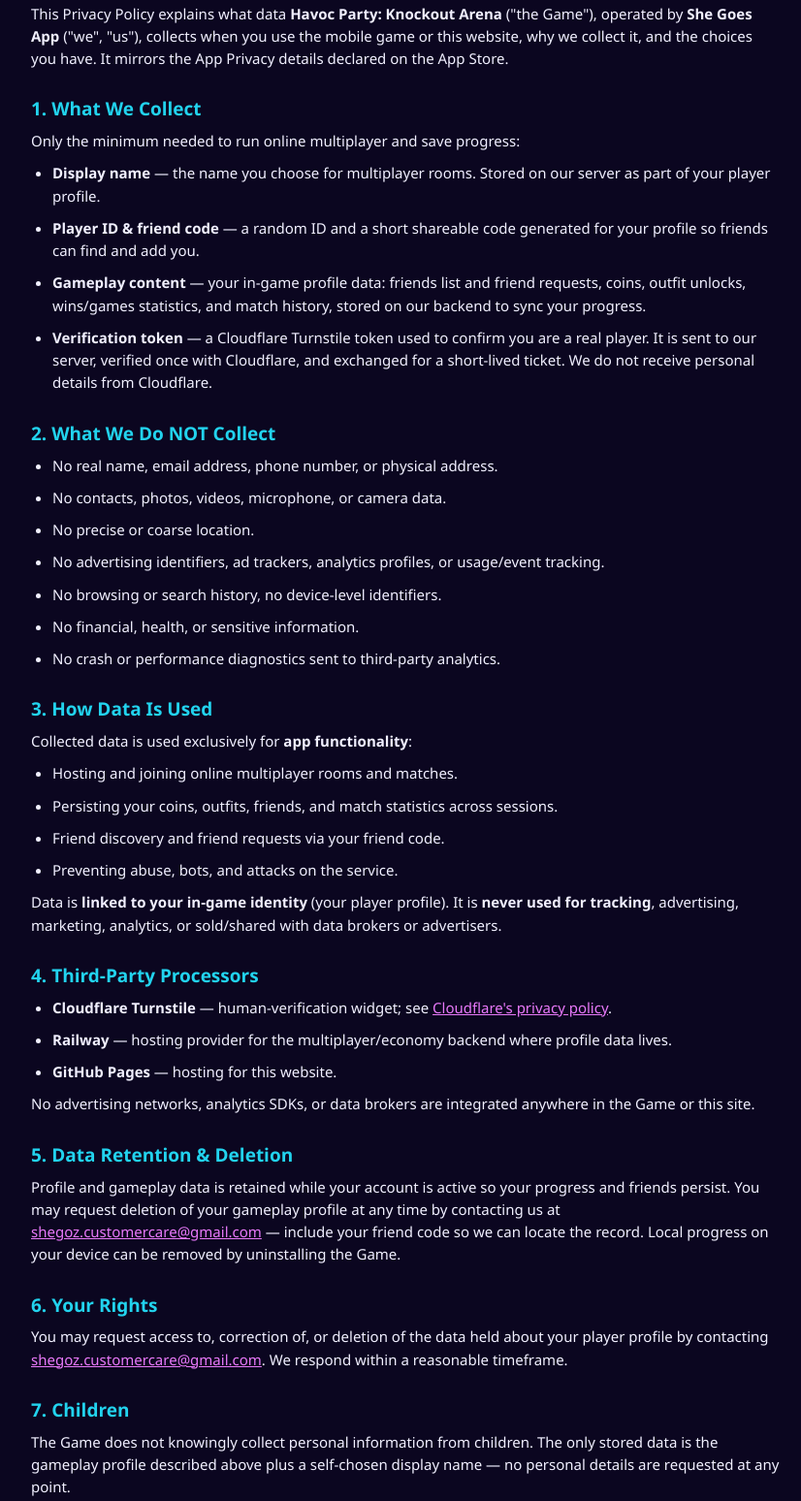
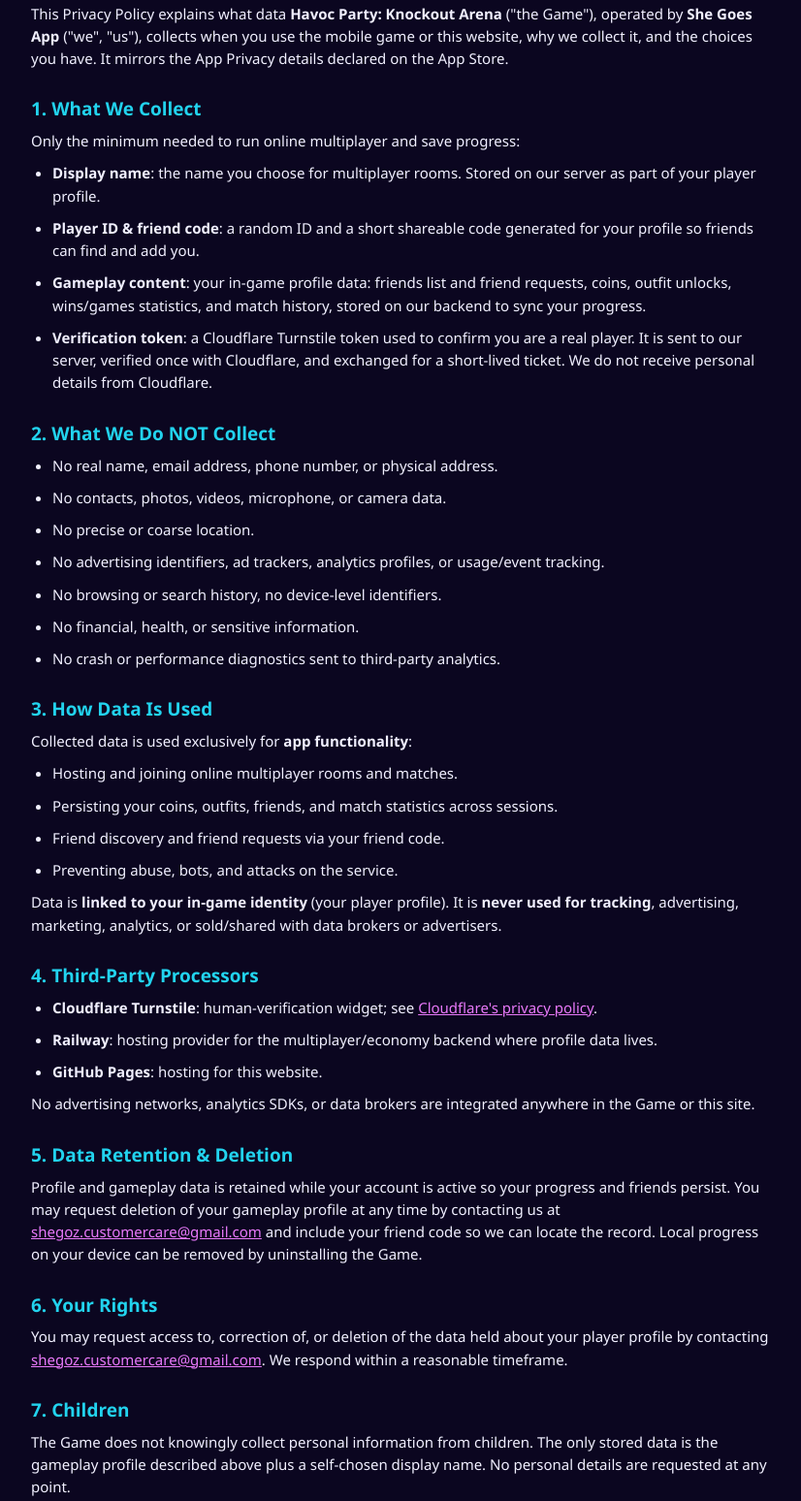
Before and after one commit to gia747/havoc-party, a plain HTML site: page privacy.html in a window 1280 px wide. Shown: the part 269-1817 px from the top of the page at 97% size, without its empty margins (222-1048 px from the left). Drawn offline with Linux system fonts and the light colour scheme.

Commit message:
Strip em dashes from all public copy (matches ASC listing text)

```diff
--- a/privacy.html
+++ b/privacy.html
@@ -36,10 +36,10 @@
       <h2>1. What We Collect</h2>
       <p>Only the minimum needed to run online multiplayer and save progress:</p>
       <ul>
-        <li><strong>Display name</strong> — the name you choose for multiplayer rooms. Stored on our server as part of your player profile.</li>
-        <li><strong>Player ID &amp; friend code</strong> — a random ID and a short shareable code generated for your profile so friends can find and add you.</li>
-        <li><strong>Gameplay content</strong> — your in-game profile data: friends list and friend requests, coins, outfit unlocks, wins/games statistics, and match history, stored on our backend to sync your progress.</li>
-        <li><strong>Verification token</strong> — a Cloudflare Turnstile token used to confirm you are a real player. It is sent to our server, verified once with Cloudflare, and exchanged for a short-lived ticket. We do not receive personal details from Cloudflare.</li>
+        <li><strong>Display name</strong>: the name you choose for multiplayer rooms. Stored on our server as part of your player profile.</li>
+        <li><strong>Player ID &amp; friend code</strong>: a random ID and a short shareable code generated for your profile so friends can find and add you.</li>
+        <li><strong>Gameplay content</strong>: your in-game profile data: friends list and friend requests, coins, outfit unlocks, wins/games statistics, and match history, stored on our backend to sync your progress.</li>
+        <li><strong>Verification token</strong>: a Cloudflare Turnstile token used to confirm you are a real player. It is sent to our server, verified once with Cloudflare, and exchanged for a short-lived ticket. We do not receive personal details from Cloudflare.</li>
       </ul>
 
       <h2>2. What We Do NOT Collect</h2>
@@ -69,9 +69,9 @@
 
       <h2>4. Third-Party Processors</h2>
       <ul>
-        <li><strong>Cloudflare Turnstile</strong> — human-verification widget; see <a href="https://www.cloudflare.com/privacypolicy/" rel="noopener">Cloudflare's privacy policy</a>.</li>
-        <li><strong>Railway</strong> — hosting provider for the multiplayer/economy backend where profile data lives.</li>
-        <li><strong>GitHub Pages</strong> — hosting for this website.</li>
+        <li><strong>Cloudflare Turnstile</strong>: human-verification widget; see <a href="https://www.cloudflare.com/privacypolicy/" rel="noopener">Cloudflare's privacy policy</a>.</li>
+        <li><strong>Railway</strong>: hosting provider for the multiplayer/economy backend where profile data lives.</li>
+        <li><strong>GitHub Pages</strong>: hosting for this website.</li>
       </ul>
       <p>No advertising networks, analytics SDKs, or data brokers are integrated anywhere in the Game or this site.</p>
 
@@ -81,7 +81,7 @@
         your progress and friends persist. You may request deletion of your
         gameplay profile at any time by contacting us at
         <a href="mailto:shegoz.customercare@gmail.com">shegoz.customercare@gmail.com</a>
-        — include your friend code so we can locate the record. Local progress on
+        and include your friend code so we can locate the record. Local progress on
         your device can be removed by uninstalling the Game.
       </p>
 
@@ -97,7 +97,7 @@
       <p>
         The Game does not knowingly collect personal information from children.
         The only stored data is the gameplay profile described above plus a
-        self-chosen display name — no personal details are requested at any point.
+        self-chosen display name. No personal details are requested at any point.
       </p>
 
       <h2>8. Local Storage</h2>
@@ -128,7 +128,7 @@
 
       <h2>12. Contact</h2>
       <p>
-        She Goes App — support &amp; privacy questions:<br />
+        She Goes App: support &amp; privacy questions:<br />
         Email: <a href="mailto:shegoz.customercare@gmail.com">shegoz.customercare@gmail.com</a><br />
         Phone: +20&nbsp;101&nbsp;652&nbsp;2351<br />
         Site: <a href="https://gia747.github.io/havoc-party/">gia747.github.io/havoc-party</a>
```
